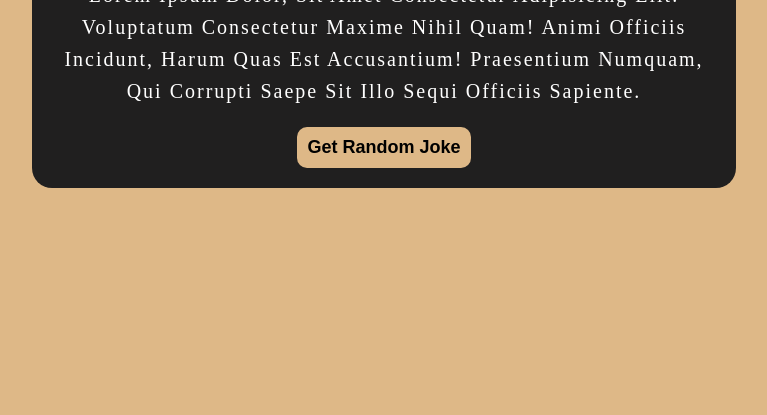
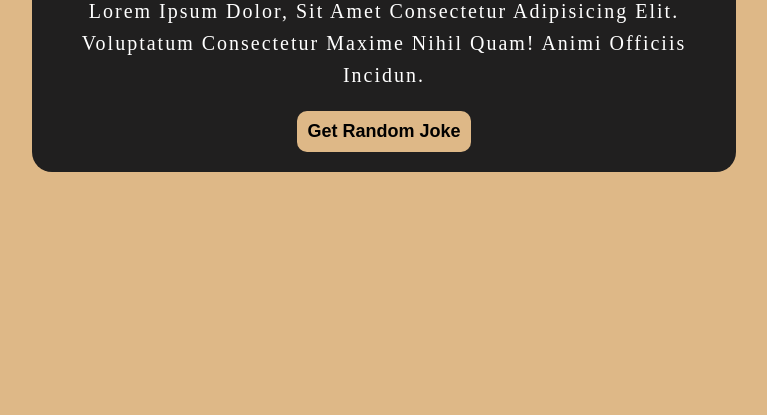
Before and after one commit to waelabokhzam/Random_Joke, a plain HTML site: page index.html in a window 1280 px wide. Shown: the part 385-800 px from the top of the page, without its empty margins (256-1023 px from the left). Drawn offline with Linux system fonts and the light colour scheme.

Commit message:
Update index.html

```diff
--- a/index.html
+++ b/index.html
@@ -11,7 +11,7 @@
     <div class="container">
         <span> <i>Mr. Wael welcomes you</i>
         </br>  &#128526; </span>
-        <p id="text">Lorem ipsum dolor, sit amet consectetur adipisicing elit. Voluptatum consectetur maxime nihil quam! Animi officiis incidunt, harum quas est accusantium! Praesentium numquam, qui corrupti saepe sit illo sequi officiis sapiente.</p>
+        <p id="text">Lorem ipsum dolor, sit amet consectetur adipisicing elit. Voluptatum consectetur maxime nihil quam! Animi officiis incidun.</p>
         <button id="btn">get random joke</button>
     </div>
 </body>
```
